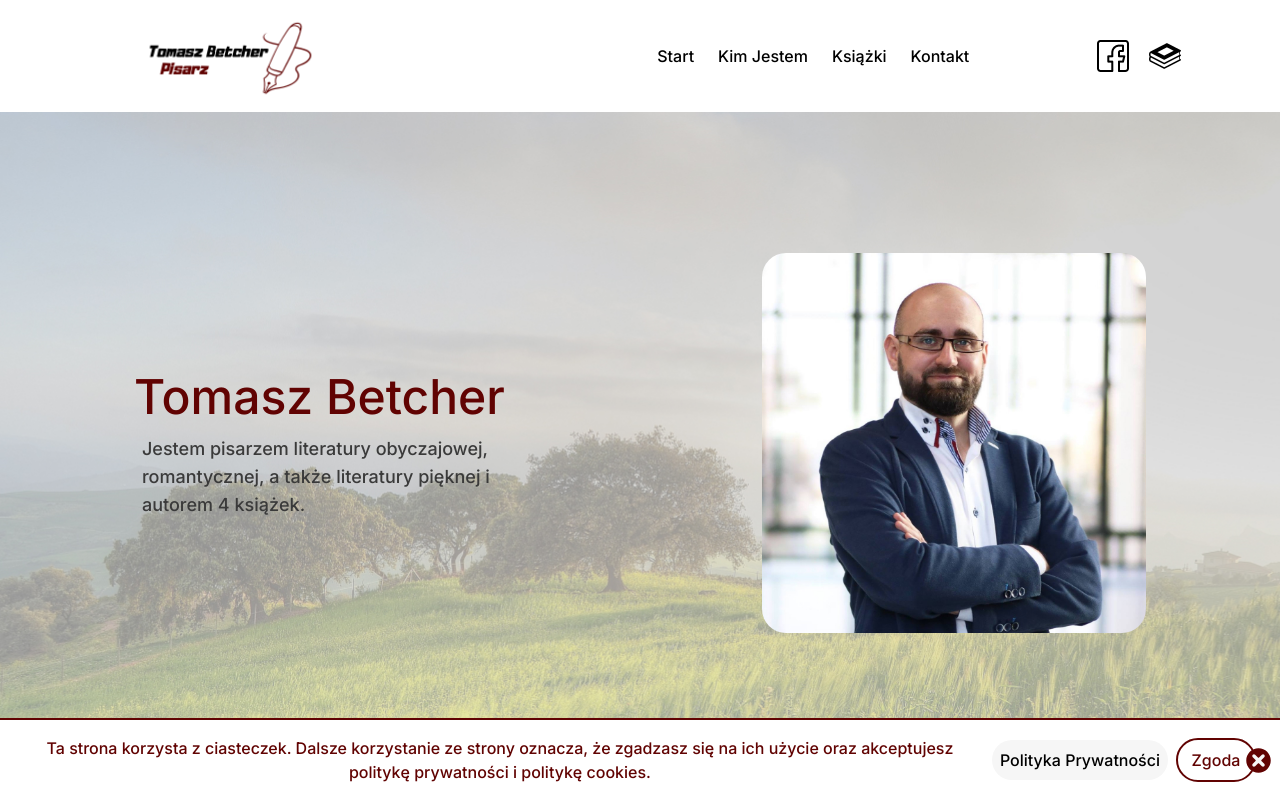
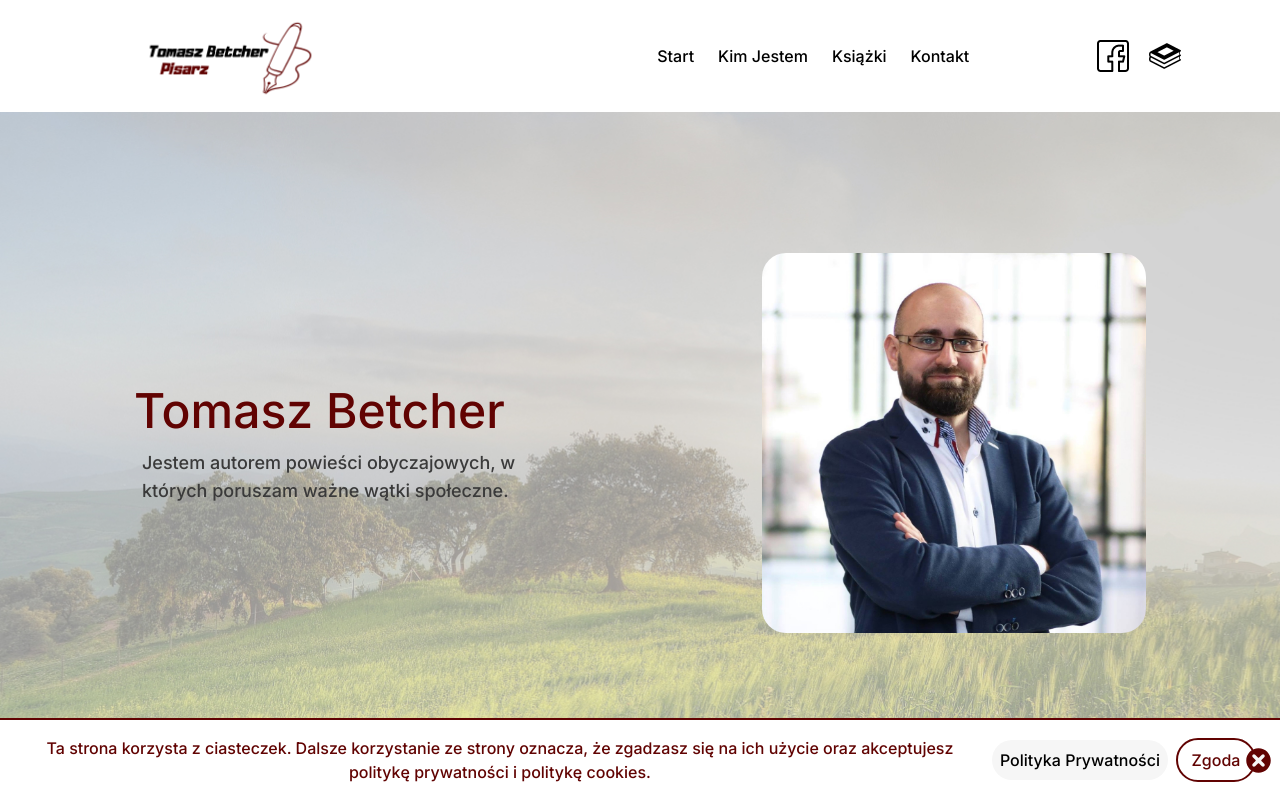
Before and after one commit to piotr-pkprogram/tomasz-betcher, a Vue app: page /index.html in a window 1280 px wide. Shown: the top 800 px of the page. Built offline with nearby package versions, Linux system fonts and the light colour scheme.

Commit message:
Finish books page

```diff
--- a/src/views/Start.vue
+++ b/src/views/Start.vue
@@ -5,8 +5,8 @@
         <div class="hello__desc-container">
           <h1 class="hello__full-name">Tomasz Betcher</h1>
           <p class="hello__desc">
-            Jestem pisarzem literatury obyczajowej, romantycznej, a także literatury
-            pięknej i autorem 4 książek.
+            Jestem autorem powieści obyczajowych, w których poruszam ważne wątki
+            społeczne.
           </p>
         </div>
       </div>
```
